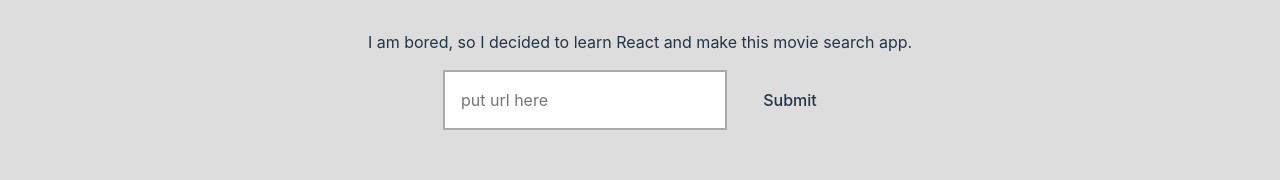
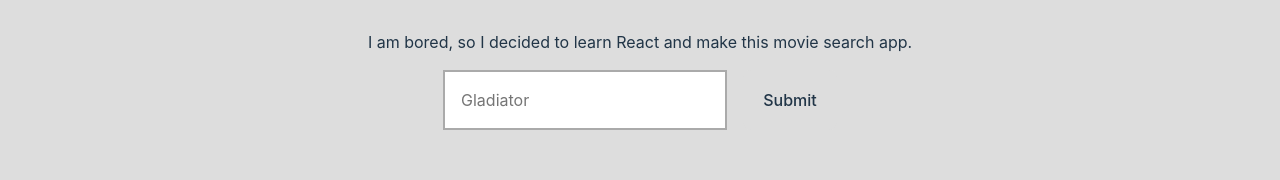
Before and after one commit to Klrfl/movie-search, a React (Vite) app: page / in a window 1280 px wide. Shown: the part 221-401 px from the top of the page. Built offline with nearby package versions, Linux system fonts and the light colour scheme.

Commit message:
set movie suggestion randomly

```diff
--- a/src/components/MovieForm.jsx
+++ b/src/components/MovieForm.jsx
@@ -1,19 +1,41 @@
-import { useRef } from "react";
+import { useEffect, useRef, useState } from "react";
 
 import "./MovieForm.css";
+
+const movieNames = [
+  "Fast and Furious",
+  "Casablanca",
+  "No Country for Old Men",
+  "Schindler's list",
+  "Warkop DKI",
+  "The Matrix",
+  "James Bond",
+  "The Godfather",
+  "Gladiator",
+  "Saving Private Ryan",
+  "Snake on a Plane",
+];
+
 export default function MovieForm({ onSearch }) {
   const movieInput = useRef(null);
+  const [movieSuggestion, setMovieSuggestion] = useState(movieNames[0]);
 
   function handleSubmit(e) {
     e.preventDefault();
     onSearch(movieInput.current.value);
   }
 
+  useEffect(() => {
+    setMovieSuggestion(
+      movieNames[Math.floor(Math.random() * movieNames.length)]
+    );
+  }, []);
+
   return (
     <form className="query-form" onSubmit={(e) => handleSubmit(e)}>
       <input
         type="text"
-        placeholder="put url here"
+        placeholder={movieSuggestion}
         className="query-input"
         ref={movieInput}
       />
```
